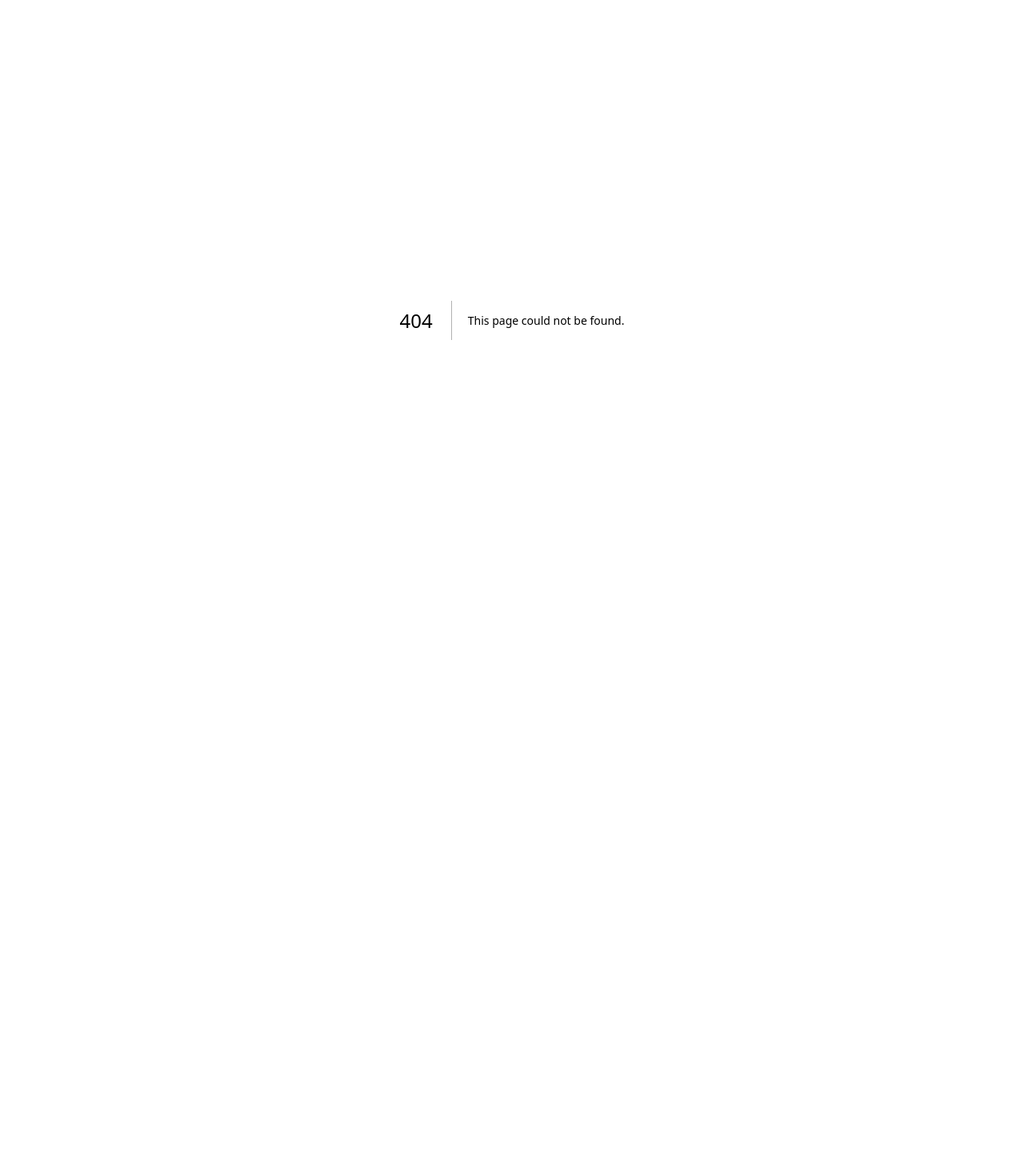
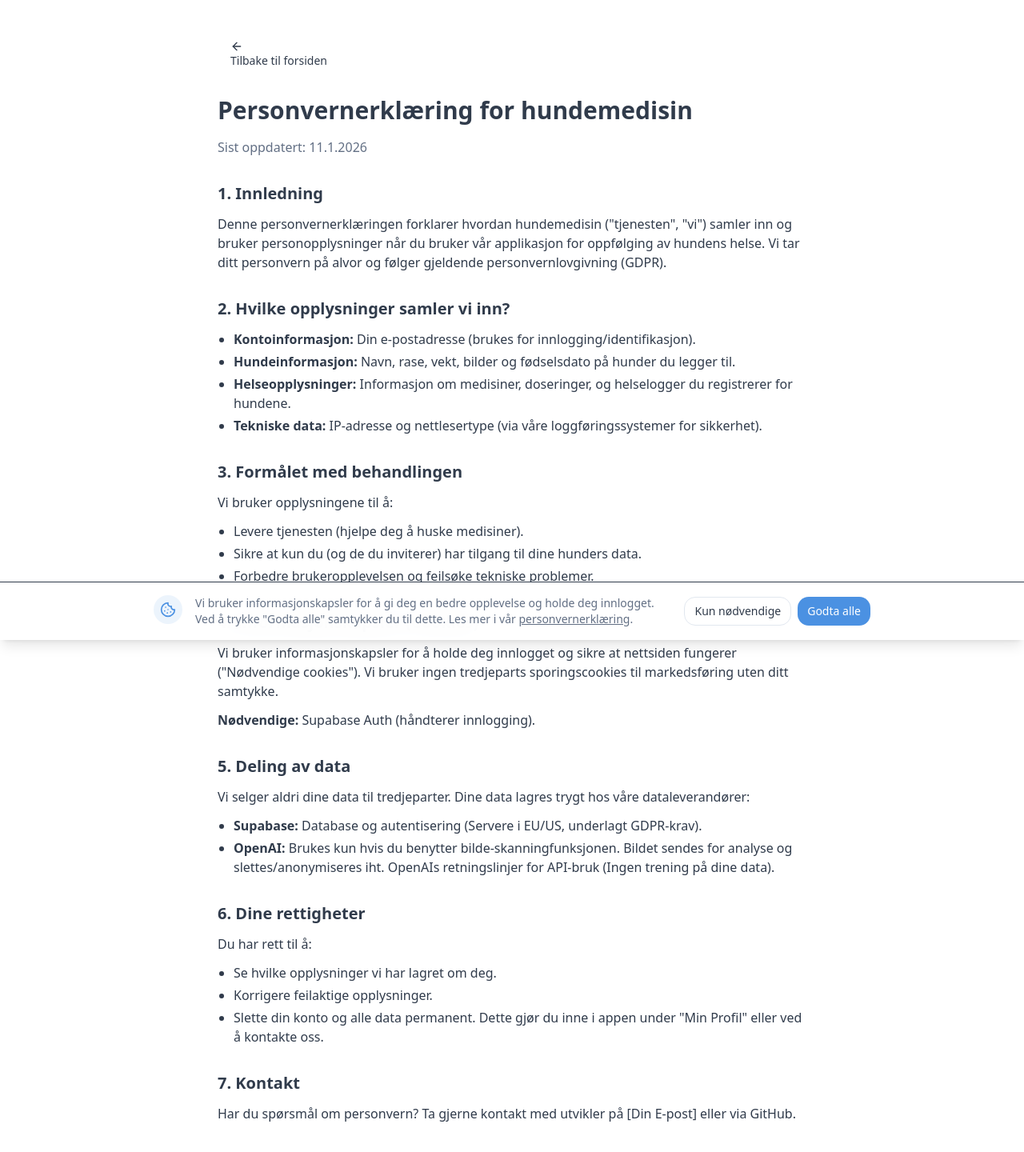
Before and after one commit to trymsn1992-dev/hunde-medisin, a Next.js app: page /personvern in a window 1280 px wide. Before the commit this address had no page. Shown: the top 1440 px of the page at 80% size. Before the commit the page ends 800 px from the top, so only its background shows below. Built offline with nearby package versions, Linux system fonts and the light colour scheme.

Commit message:
feat(legal): Add Privacy Policy page and Cookie Consent banner

```diff
--- a/app/layout.tsx
+++ b/app/layout.tsx
@@ -1,6 +1,7 @@
 import type { Metadata } from "next";
 import { Geist, Geist_Mono } from "next/font/google";
 import "./globals.css";
+import { CookieBanner } from "@/components/cookie-banner";
 
 const geistSans = Geist({
   variable: "--font-geist-sans",
@@ -35,9 +36,8 @@ export default function RootLayout({
         className={`${geistSans.variable} ${geistMono.variable} antialiased`}
       >
         {children}
+        <CookieBanner />
       </body>
     </html>
   );
 }
-
-// Build trigger: 2026-01-06T23:25:30
--- /dev/null
+++ b/app/personvern/page.tsx
@@ -0,0 +1,87 @@
+import Link from "next/link"
+import { ArrowLeft } from "lucide-react"
+import { Button } from "@/components/ui/button"
+
+export default function PrivacyPage() {
+    return (
+        <div className="container max-w-3xl mx-auto py-12 px-4 space-y-8">
+            <Button variant="ghost" asChild className="mb-8">
+                <Link href="/">
+                    <ArrowLeft className="mr-2 h-4 w-4" /> Tilbake til forsiden
+                </Link>
+            </Button>
+
+            <div className="space-y-4">
+                <h1 className="text-3xl font-bold">Personvernerklæring for hundemedisin</h1>
+                <p className="text-muted-foreground">Sist oppdatert: {new Date().toLocaleDateString('no-NO')}</p>
+            </div>
+
+            <section className="space-y-3">
+                <h2 className="text-xl font-semibold">1. Innledning</h2>
+                <p>
+                    Denne personvernerklæringen forklarer hvordan hundemedisin ("tjenesten", "vi") samler inn og bruker personopplysninger når du bruker vår applikasjon for oppfølging av hundens helse.
+                    Vi tar ditt personvern på alvor og følger gjeldende personvernlovgivning (GDPR).
+                </p>
+            </section>
+
+            <section className="space-y-3">
+                <h2 className="text-xl font-semibold">2. Hvilke opplysninger samler vi inn?</h2>
+                <ul className="list-disc pl-5 space-y-1">
+                    <li><strong>Kontoinformasjon:</strong> Din e-postadresse (brukes for innlogging/identifikasjon).</li>
+                    <li><strong>Hundeinformasjon:</strong> Navn, rase, vekt, bilder og fødselsdato på hunder du legger til.</li>
+                    <li><strong>Helseopplysninger:</strong> Informasjon om medisiner, doseringer, og helselogger du registrerer for hundene.</li>
+                    <li><strong>Tekniske data:</strong> IP-adresse og nettlesertype (via våre loggføringssystemer for sikkerhet).</li>
+                </ul>
+            </section>
+
+            <section className="space-y-3">
+                <h2 className="text-xl font-semibold">3. Formålet med behandlingen</h2>
+                <p>Vi bruker opplysningene til å:</p>
+                <ul className="list-disc pl-5 space-y-1">
+                    <li>Levere tjenesten (hjelpe deg å huske medisiner).</li>
+                    <li>Sikre at kun du (og de du inviterer) har tilgang til dine hunders data.</li>
+                    <li>Forbedre brukeropplevelsen og feilsøke tekniske problemer.</li>
+                </ul>
+            </section>
+
+            <section className="space-y-3">
+                <h2 className="text-xl font-semibold">4. Informasjonskapsler (Cookies)</h2>
+                <p>
+                    Vi bruker informasjonskapsler for å holde deg innlogget og sikre at nettsiden fungerer ("Nødvendige cookies").
+                    Vi bruker ingen tredjeparts sporingscookies til markedsføring uten ditt samtykke.
+                </p>
+                <p>
+                    <strong>Nødvendige:</strong> Supabase Auth (håndterer innlogging).
+                </p>
+            </section>
+
+            <section className="space-y-3">
+                <h2 className="text-xl font-semibold">5. Deling av data</h2>
+                <p>
+                    Vi selger aldri dine data til tredjeparter. Dine data lagres trygt hos våre dataleverandører:
+                </p>
+                <ul className="list-disc pl-5 space-y-1">
+                    <li><strong>Supabase:</strong> Database og autentisering (Servere i EU/US, underlagt GDPR-krav).</li>
+                    <li><strong>OpenAI:</strong> Brukes kun hvis du benytter bilde-skanningfunksjonen. Bildet sendes for analyse og slettes/anonymiseres iht. OpenAIs retningslinjer for API-bruk (Ingen trening på dine data).</li>
+                </ul>
+            </section>
+
+            <section className="space-y-3">
+                <h2 className="text-xl font-semibold">6. Dine rettigheter</h2>
+                <p>Du har rett til å:</p>
+                <ul className="list-disc pl-5 space-y-1">
+                    <li>Se hvilke opplysninger vi har lagret om deg.</li>
+                    <li>Korrigere feilaktige opplysninger.</li>
+                    <li>Slette din konto og alle data permanent. Dette gjør du inne i appen under "Min Profil" eller ved å kontakte oss.</li>
+                </ul>
+            </section>
+
+            <section className="space-y-3">
+                <h2 className="text-xl font-semibold">7. Kontakt</h2>
+                <p>
+                    Har du spørsmål om personvern? Ta gjerne kontakt med utvikler på [Din E-post] eller via GitHub.
+                </p>
+            </section>
+        </div>
+    )
+}
--- /dev/null
+++ b/components/cookie-banner.tsx
@@ -0,0 +1,53 @@
+"use client"
+
+import { useState, useEffect } from "react"
+import Link from "next/link"
+import { Button } from "@/components/ui/button"
+import { Cookie } from "lucide-react"
+
+export function CookieBanner() {
+    const [show, setShow] = useState(false)
+
+    useEffect(() => {
+        // Check local storage on mount
+        const consent = localStorage.getItem("cookie_consent")
+        if (!consent) {
+            setShow(true)
+        }
+    }, [])
+
+    const handleAccept = (type: 'all' | 'necessary') => {
+        localStorage.setItem("cookie_consent", type)
+        setShow(false)
+
+        // Here you would normally trigger Analytics initialization if 'all' was chosen
+        // Since we have no analytics yet, we just store the preference.
+    }
+
+    if (!show) return null
+
+    return (
+        <div className="fixed bottom-0 left-0 right-0 p-4 bg-background/95 backdrop-blur-lg border-t z-[100] shadow-lg animate-in slide-in-from-bottom-5">
+            <div className="max-w-4xl mx-auto flex flex-col sm:flex-row items-center gap-4 justify-between">
+                <div className="flex items-start gap-4 text-sm text-muted-foreground flex-1">
+                    <div className="p-2 bg-primary/10 rounded-full shrink-0 hidden sm:block">
+                        <Cookie className="h-5 w-5 text-primary" />
+                    </div>
+                    <p>
+                        Vi bruker informasjonskapsler for å gi deg en bedre opplevelse og holde deg innlogget.
+                        Ved å trykke "Godta alle" samtykker du til dette.
+                        Les mer i vår <Link href="/personvern" className="underline hover:text-foreground">personvernerklæring</Link>.
+                    </p>
+                </div>
+                <div className="flex gap-2 w-full sm:w-auto shrink-0">
+                    <Button variant="outline" size="sm" onClick={() => handleAccept('necessary')} className="flex-1 sm:flex-none">
+                        Kun nødvendige
+                    </Button>
+                    <Button size="sm" onClick={() => handleAccept('all')} className="flex-1 sm:flex-none">
+                        Godta alle
+                    </Button>
+                </div>
+            </div>
+        </div>
+    )
+}
```
